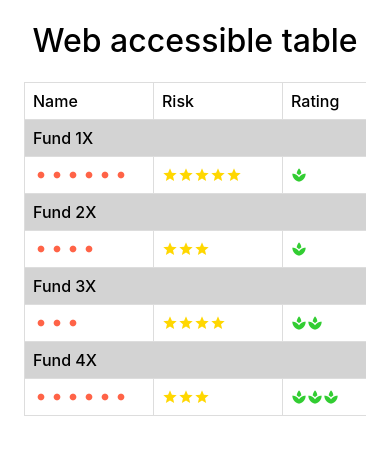
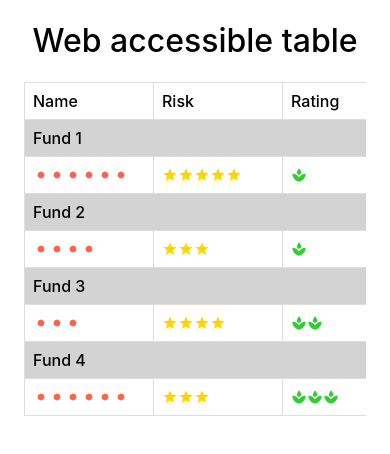
Before and after one commit to Jyri-droid/web-accessible-table, a React (Create React App) app: page / in a window 390 px wide. Shown: the top 454 px of the page. Built offline with nearby package versions, Linux system fonts and the light colour scheme; a web font is replaced by a local one.

Commit message:
fix mobile column group header revert

```diff
--- a/src/Table.js
+++ b/src/Table.js
@@ -20,7 +20,7 @@ const Table = () => {
         <tbody>
           <tr className="mobileColumnGroup">
             <th scope="colgroup" colSpan="6">
-              <span>Fund 1X</span>
+              <span>Fund 1</span>
             </th>
           </tr>
 
@@ -49,7 +49,7 @@ const Table = () => {
 
           <tr className="mobileColumnGroup">
             <th scope="colgroup" colSpan="6">
-              <span>Fund 2X</span>
+              <span>Fund 2</span>
             </th>
           </tr>
 
@@ -78,7 +78,7 @@ const Table = () => {
 
           <tr className="mobileColumnGroup">
             <th scope="colgroup" colSpan="6">
-              <span>Fund 3X</span>
+              <span>Fund 3</span>
             </th>
           </tr>
 
@@ -107,7 +107,7 @@ const Table = () => {
 
           <tr className="mobileColumnGroup">
             <th scope="colgroup" colSpan="6">
-              <span>Fund 4X</span>
+              <span>Fund 4</span>
             </th>
           </tr>
 
```
